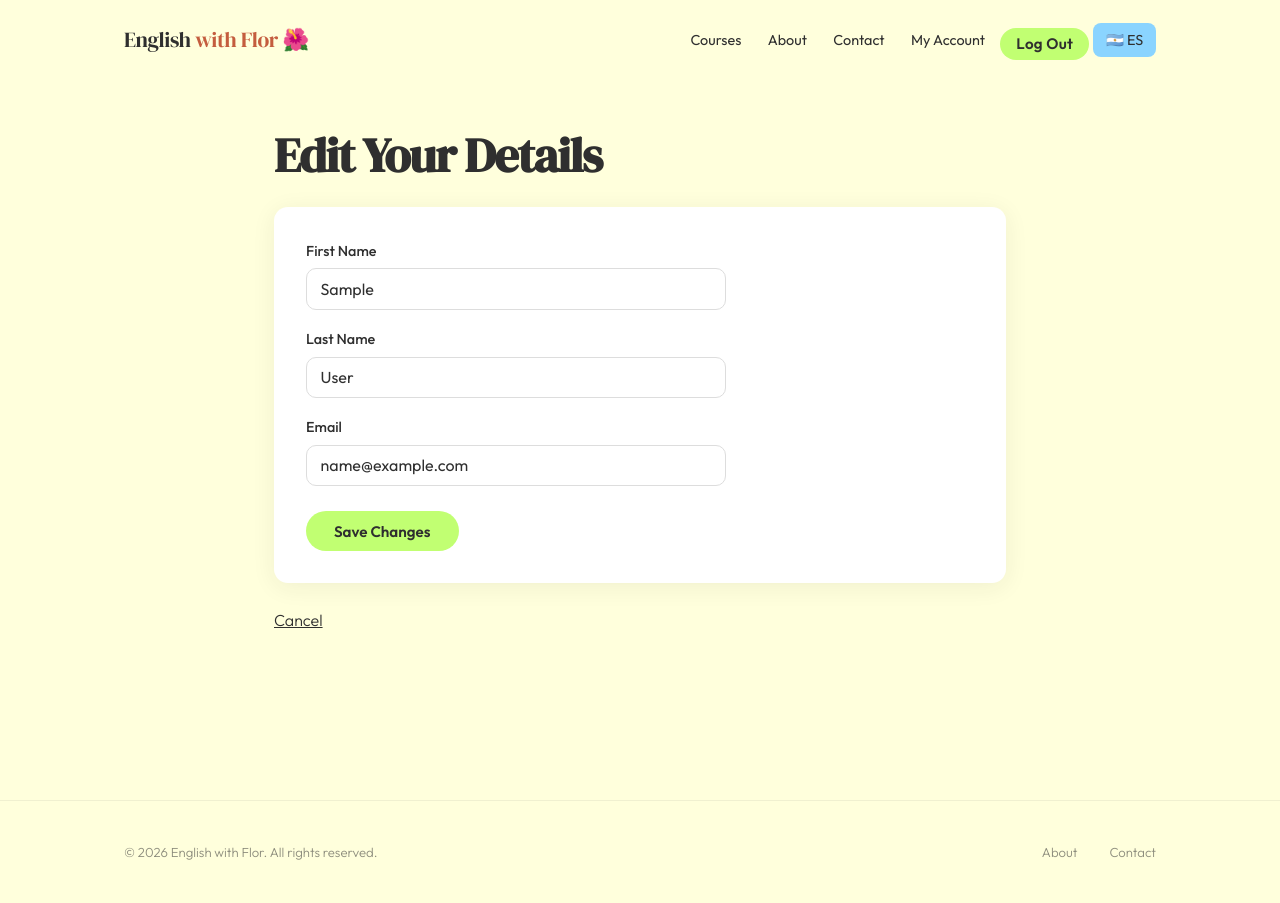
After one commit to 8m7nyv54n5-ux/english-with-flor, a Flask app: page /edit-profile in a window 1280 px wide. The commit adds this page. Run offline with Flask 3, Linux system fonts and the light colour scheme; the visitor is signed in with stand-in values (Sample User, id 1); some libraries are stand-ins or nearby versions.

Commit message:
Add edit profile feature — users can update personal details from dashboard
New /edit-profile route (GET + POST) in auth.py allows logged-in users
to update their first name, last name, and email address. The form is
pre-filled with current values via WTForms obj= parameter. Email
uniqueness is validated server-side before saving — if the new email
is already taken by another account, the user sees a translated error.

Changes:
- forms.py: new EditProfileForm (first_name, last_name, email) with
  the same validators and translation-key error messages as RegistrationForm
- auth.py: new /edit-profile route with @login_required, duplicate
  email check, and flash success message on save
- translations.py: 8 new keys (EN + ES) — edit_profile_title,
  edit_profile_first_name, edit_profile_last_name, edit_profile_email,
  edit_profile_submit, edit_profile_success, edit_profile_btn,
  edit_profile_cancel
- templates/edit_profile.html: new template following the same pattern
  as register.html (manual labels, t.get(error, error) for translated
  validator messages, cancel link back to dashboard)
- templates/dashboard.html: "Edit Details" button (btn btn-outline)
  added at the bottom of the "Your Details" card, after all detail rows
- README.md: updated features list, auth.py description, and planned
  next steps to reflect new functionality

```diff
--- a/app/auth.py
+++ b/app/auth.py
@@ -7,7 +7,7 @@ from flask_login import login_user, logout_user, login_required, current_user
 from werkzeug.security import generate_password_hash, check_password_hash
 from app import db, limiter
 from app.models import User, Enrolment
-from app.forms import RegistrationForm, LoginForm, EnrolmentForm
+from app.forms import RegistrationForm, LoginForm, EnrolmentForm, EditProfileForm
 from app.translations import TRANSLATIONS
 from app.routes import SHOW_C_LEVELS
 
@@ -148,3 +148,36 @@ def enrol():
         return redirect(url_for("main.dashboard", lang=lang))
 
     return render_template("enrol.html", form=form, t=TRANSLATIONS[lang], lang=lang)
+
+
+@auth.route("/edit-profile", methods=["GET", "POST"])
+@login_required  # must be logged in to edit your own profile
+def edit_profile():
+    """Let the user update their first name, last name, and email.
+    GET  — display the form pre-filled with current values.
+    POST — validate, check for duplicate email, save changes."""
+    lang = get_lang()
+    t = TRANSLATIONS[lang]
+
+    # Pre-fill the form with the user's current details.
+    # obj=current_user tells WTForms to populate fields from the User object.
+    form = EditProfileForm(obj=current_user)
+
+    if form.validate_on_submit():
+        # If the email has changed, check it's not already taken by someone else
+        new_email = form.email.data
+        if new_email != current_user.email:
+            if User.query.filter_by(email=new_email).first():
+                flash(t["error_email_taken"])
+                return render_template("edit_profile.html", form=form, t=t, lang=lang)
+
+        # Update the user's details in the database
+        current_user.first_name = form.first_name.data
+        current_user.last_name = form.last_name.data
+        current_user.email = new_email
+        db.session.commit()
+
+        flash(t["edit_profile_success"], "success")
+        return redirect(url_for("main.dashboard", lang=lang))
+
+    return render_template("edit_profile.html", form=form, t=t, lang=lang)
--- a/app/forms.py
+++ b/app/forms.py
@@ -76,6 +76,22 @@ class EnrolmentForm(FlaskForm):
     submit = SubmitField("Enrol")
 
 
+class EditProfileForm(FlaskForm):
+    """Form for updating personal details from the dashboard.
+    Same validators as RegistrationForm but without username or password —
+    those are handled separately."""
+    first_name = StringField("First Name", validators=[
+                     DataRequired(message="error_field_required"),
+                     Length(min=2, max=80, message="error_name_length")])
+    last_name  = StringField("Last Name",  validators=[
+                     DataRequired(message="error_field_required"),
+                     Length(min=2, max=80, message="error_name_length")])
+    email      = StringField("Email",      validators=[
+                     DataRequired(message="error_field_required"),
+                     Email(message="error_invalid_email")])
+    submit     = SubmitField("Save")
+
+
 class ContactForm(FlaskForm):
     """Form for sending a message via the contact page."""
     name    = StringField("Name", validators=[
--- a/app/templates/dashboard.html
+++ b/app/templates/dashboard.html
@@ -17,6 +17,9 @@
                     <div class="detail-row"><strong>{{ t["dashboard_passport"] }}:</strong> {{ user.enrolment.passport_no }}</div>
                 {% endif %}
             {% endif %}
+            <div style="margin-top:1rem">
+                <a href="{{ url_for('auth.edit_profile', lang=lang) }}" class="btn btn-outline">{{ t["edit_profile_btn"] }}</a>
+            </div>
         </div>
 
         {% if user.enrolment %}
--- /dev/null
+++ b/app/templates/edit_profile.html
@@ -0,0 +1,40 @@
+{% extends "base.html" %}
+
+{% block content %}
+<div class="page-wrapper">
+    <div class="page-content">
+        <h1>{{ t["edit_profile_title"] }}</h1>
+
+        {% with messages = get_flashed_messages() %}
+            {% if messages %}
+                {% for message in messages %}
+                    <div class="flash">{{ message }}</div>
+                {% endfor %}
+            {% endif %}
+        {% endwith %}
+
+        <div class="card" style="margin-top:1.5rem">
+            <form method="POST">
+                {{ form.hidden_tag() }}
+                <p>
+                    <label>{{ t["edit_profile_first_name"] }}</label>
+                    {{ form.first_name(size=40) }}
+                    {% for error in form.first_name.errors %}<span class="field-error">{{ t.get(error, error) }}</span>{% endfor %}
+                </p>
+                <p>
+                    <label>{{ t["edit_profile_last_name"] }}</label>
+                    {{ form.last_name(size=40) }}
+                    {% for error in form.last_name.errors %}<span class="field-error">{{ t.get(error, error) }}</span>{% endfor %}
+                </p>
+                <p>
+                    <label>{{ t["edit_profile_email"] }}</label>
+                    {{ form.email(size=40) }}
+                    {% for error in form.email.errors %}<span class="field-error">{{ t.get(error, error) }}</span>{% endfor %}
+                </p>
+                <button type="submit">{{ t["edit_profile_submit"] }}</button>
+            </form>
+        </div>
+        <p><a href="{{ url_for('main.dashboard', lang=lang) }}">{{ t["edit_profile_cancel"] }}</a></p>
+    </div>
+</div>
+{% endblock %}
--- a/app/translations.py
+++ b/app/translations.py
@@ -250,6 +250,16 @@ TRANSLATIONS = {
         "dashboard_passport": "Passport Number",
         "dashboard_not_enrolled": "You are not yet enrolled on a course.",
         "dashboard_enrol_link": "Enrol now",
+
+        # Dashboard — edit profile
+        "edit_profile_title": "Edit Your Details",
+        "edit_profile_first_name": "First Name",
+        "edit_profile_last_name": "Last Name",
+        "edit_profile_email": "Email",
+        "edit_profile_submit": "Save Changes",
+        "edit_profile_success": "Your details have been updated.",
+        "edit_profile_btn": "Edit Details",
+        "edit_profile_cancel": "Cancel",
 
         # Errors
         "error_username_taken": "That username is already taken. Please choose another.",
@@ -512,6 +522,16 @@ TRANSLATIONS = {
         "dashboard_not_enrolled": "Aún no estás inscrito en ningún curso.",
         "dashboard_enrol_link": "Inscríbete ahora",
 
+        # Dashboard — edit profile
+        "edit_profile_title": "Editar tus datos",
+        "edit_profile_first_name": "Nombre",
+        "edit_profile_last_name": "Apellido",
+        "edit_profile_email": "Correo electrónico",
+        "edit_profile_submit": "Guardar cambios",
+        "edit_profile_success": "Tus datos han sido actualizados.",
+        "edit_profile_btn": "Editar datos",
+        "edit_profile_cancel": "Cancelar",
+
         # Errors
         "error_username_taken": "Ese nombre de usuario ya está en uso. Por favor elige otro.",
         "error_email_taken": "Ya existe una cuenta con ese correo electrónico.",
```
Also changed, not shown: README.md.
